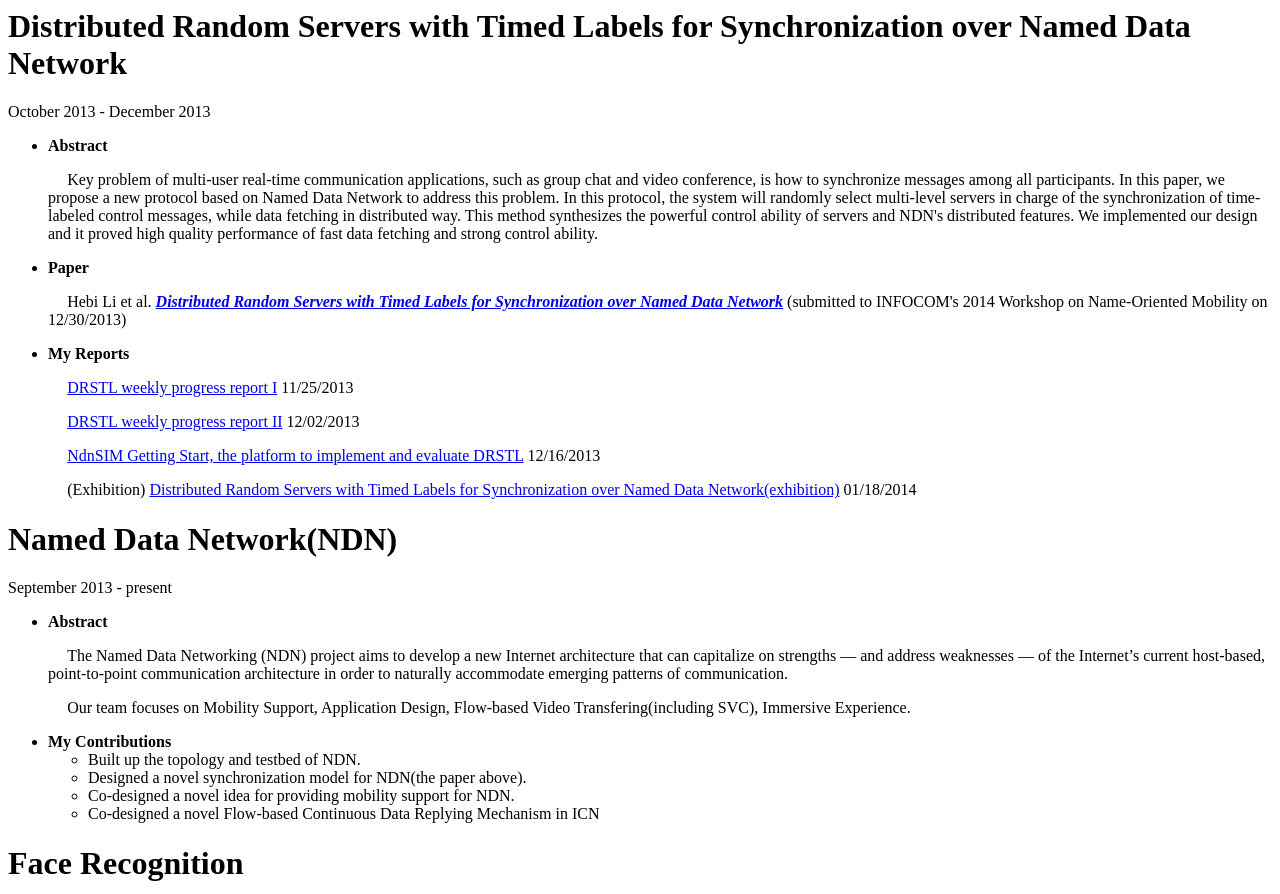
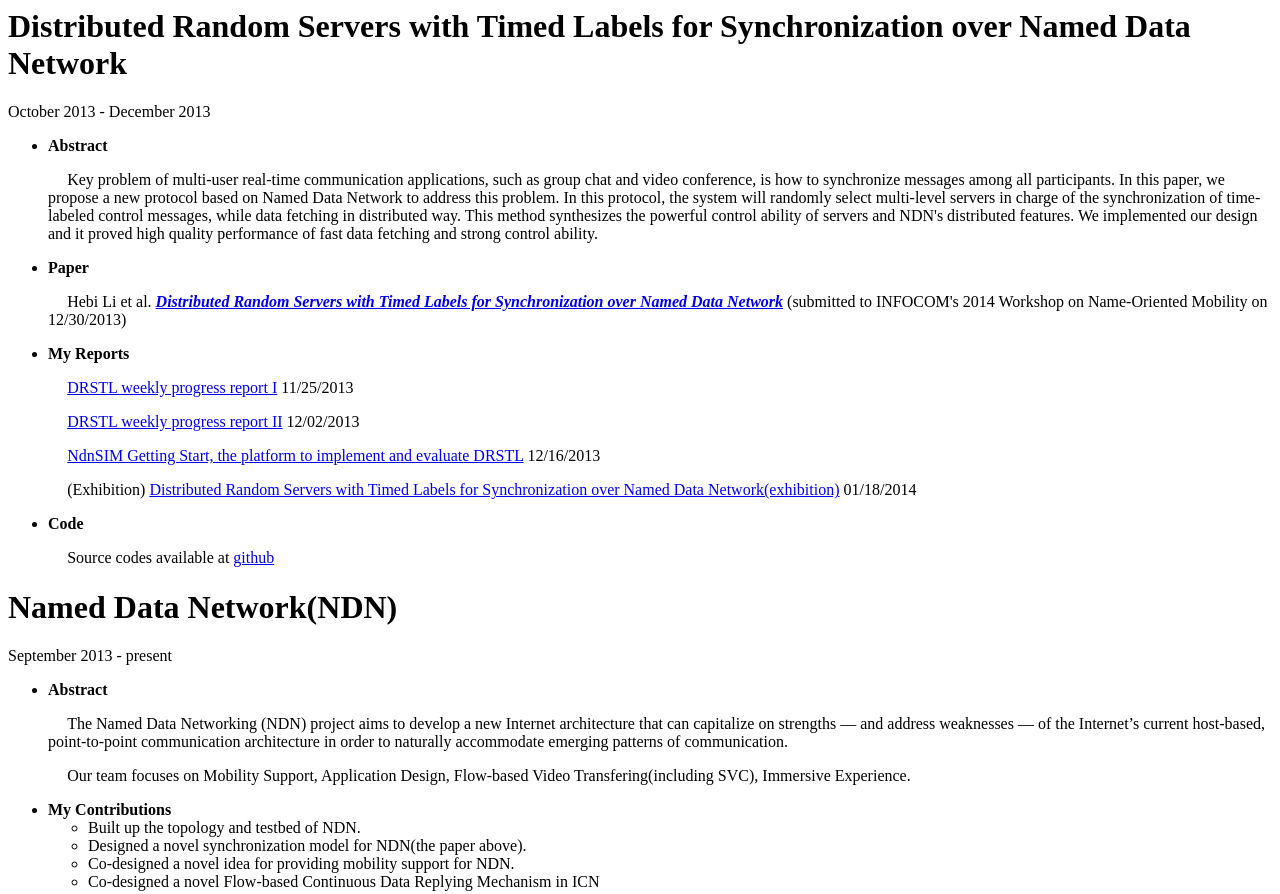
Before and after one commit to lihebi/www, a plain HTML site: page research.html in a window 1280 px wide. Shown: the top 894 px of the page. Drawn offline with Linux system fonts and the light colour scheme.

Commit message:
auto commit

```diff
--- a/research.html
+++ b/research.html
@@ -27,6 +27,8 @@
 				<p class="indent"><a href="pdf/report-weekly2-20131202.pdf">DRSTL weekly progress report II</a> 12/02/2013</p>
 				<p class="indent"><a href="pdf/report-ndnsim-20131216.pdf">NdnSIM Getting Start, the platform to implement and evaluate DRSTL</a> 12/16/2013</p>
 				<p class="indent">(Exhibition) <a href="pdf/report-drstl-final-20140118.pdf">Distributed Random Servers with Timed Labels for Synchronization over Named Data Network(exhibition)</a> 01/18/2014</p>
+				<li>Code</li>
+				<p class="indent">Source codes available at <a href="https://github.com/lihebi/drs" target="_blank">github</a>
 			</ul>
 		</div>
 		<div>
```
